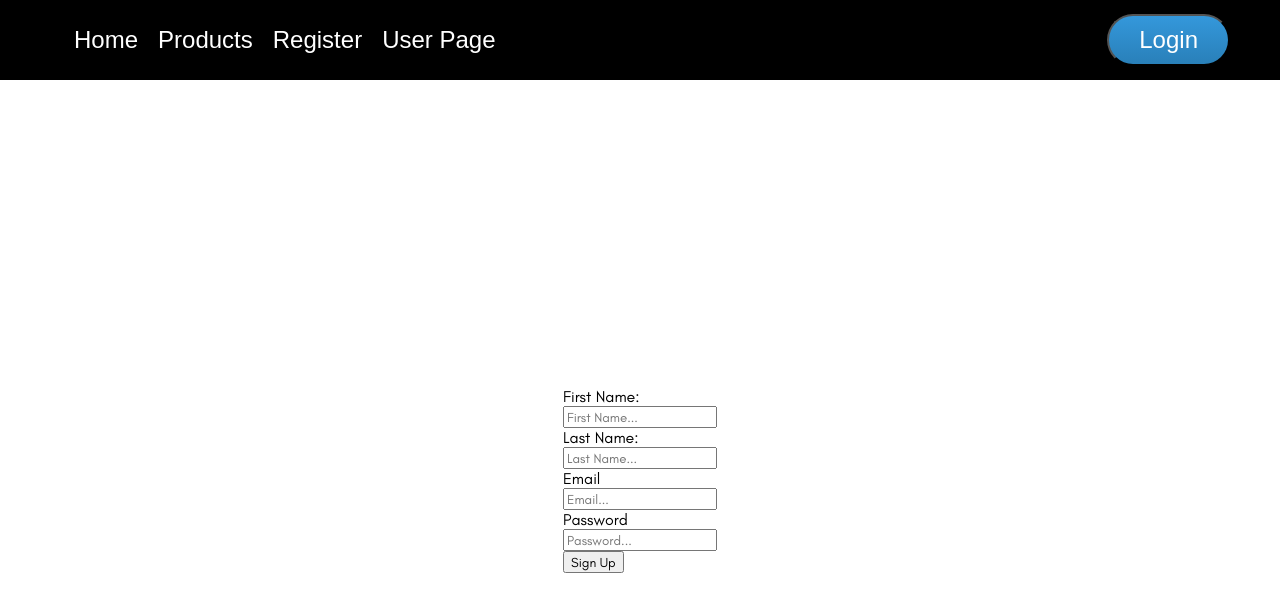
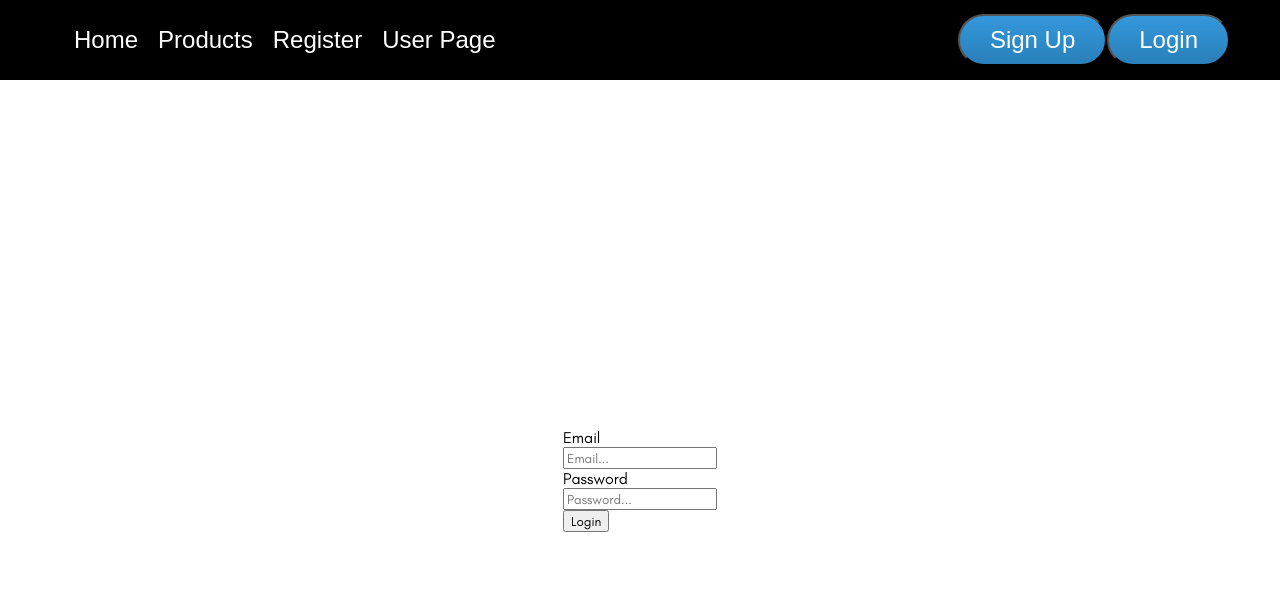
Before and after one commit to Jwill617Boston/StyledCompReact, a React (Create React App) app: page /login in a window 1280 px wide. Shown: the top 612 px of the page. Built offline with nearby package versions, Linux system fonts and the light colour scheme; no server answers.

Commit message:
auth update

```diff
--- a/src/App.js
+++ b/src/App.js
@@ -2,16 +2,17 @@ import { Routes, Route } from "react-router-dom";
 import { useEffect } from "react";
 
 import Home from "./components/home/Home";
-import Login from "./components/login/Login";
 import Register from "./components/regester/Regester";
 import UserPage from "./components/userpage/UserPage";
-import Layout from "./components/layout/Layout";
+import Layout from "./layout/Layout";
 import ErrorPage from "./components/errorpage/ErrorPage";
-import RequireAuth from "./components/layout/RequiredAuth";
+import RequireAuth from "./layout/RequiredAuth";
+import SignUp from "./components/signup/SignUp";
 
 import useAuth from "./utilities/useAuth";
 
 import { getAuth, onAuthStateChanged } from "firebase/auth";
+import Login from "./components/login/Login";
 
 const ROLES = {
    User: 2001,
@@ -21,19 +22,12 @@ const ROLES = {
 
 const App = () => {
    const fireauth = getAuth();
+   const user = fireauth.currentUser;
+
    const { auth, setAuth } = useAuth();
 
    useEffect(() => {
-      async function getUserState() {
-         await onAuthStateChanged(fireauth, (user) => {
-            if (user) {
-               const uid = user.uid;
-               setAuth({ ...auth, uid });
-            } else {
-            }
-         });
-      }
-      getUserState();
+      setAuth({ ...auth, user });
    }, []);
 
    console.log("app auth", auth);
@@ -43,8 +37,8 @@ const App = () => {
             <Route path="/" element={<Layout />}>
                {/* public routes */}
                <Route path="home" element={<Home />} />
+               <Route path="signup" element={<SignUp />} />
                <Route path="login" element={<Login />} />
-               <Route path="register" element={<Register />} />
                <Route element={<RequireAuth />}>
                   {/* user routes */}
                   <Route path="userpage" element={<UserPage />} />
--- a/src/components/form/FormComp.jsx
+++ b/src/components/form/FormComp.jsx
@@ -1,14 +1,5 @@
-import React, { useState, useEffect, useReducer } from "react";
-import { useNavigate } from "react-router-dom";
-import {
-   Button,
-   Form,
-   FormGroup,
-   Label,
-   Input,
-   FormText,
-   Col,
-} from "reactstrap";
+import React, { useReducer } from "react";
+import { Button, Form, FormGroup, Label, Input, Col } from "reactstrap";
 
 import {
    getAuth,
@@ -26,6 +17,8 @@ import { toast } from "react-toastify";
 
 import { db } from "../../firebase/FirebaseAuth";
 
+import { useNavigate } from "react-router-dom";
+
 const Container = styled.div`
    display: flex;
    height: 100vh;
@@ -41,6 +34,8 @@ const user = {
 };
 
 const FormComp = () => {
+   const navigate = useNavigate();
+
    const fireauth = getAuth();
    const { auth, setAuth } = useAuth();
 
@@ -67,7 +62,9 @@ const FormComp = () => {
 
    // HANLDER
 
-   const userSubmit = async () => {
+   const userSubmit = async (e) => {
+      e.preventDefault();
+
       console.log("CLicked");
 
       await createUserWithEmailAndPassword(
@@ -114,13 +111,14 @@ const FormComp = () => {
          }
       });
 
-
       const userCollectionRef = collection(db, `${auth.uid}`);
 
       await addDoc(userCollectionRef, {
          ...auth,
          Timestamp: serverTimestamp(),
       });
+
+      navigate("/userpage", { replace: true });
    };
 
    return (
--- a/src/components/login/Login.jsx
+++ b/src/components/login/Login.jsx
@@ -1,16 +1,133 @@
-import { useRef, useState, useEffect } from "react";
-import useAuth from "../../utilities/useAuth";
-import { Link, useNavigate, useLocation } from "react-router-dom";
+import React, { useReducer } from "react";
+import { Button, Form, FormGroup, Label, Input, Col } from "reactstrap";
+
+import { getAuth, signInWithEmailAndPassword } from "firebase/auth";
+
+import { collection, addDoc, serverTimestamp } from "firebase/firestore";
+
 import styled from "styled-components";
 
-import axios from "../../utilities/axios";
-import FormComp from "../form/FormComp";
-const LOGIN_URL = "../auth";
+import useAuth from "../../utilities/useAuth";
+
+import { toast } from "react-toastify";
+
+import { db } from "../../firebase/FirebaseAuth";
+
+import { useNavigate } from "react-router-dom";
+
+const Container = styled.div`
+   display: flex;
+   height: 100vh;
+   justify-content: center;
+   align-items: center;
+`;
+
+const user = {
+   email: "",
+   password: "",
+};
 
 const Login = () => {
+   const navigate = useNavigate();
+
+   const fireAuth = getAuth();
+   const { auth, setAuth } = useAuth();
+
+   // Reducer
+   const [userData, dispatch] = useReducer(reducer, user);
+
+   function reducer(userData, { type, payload }) {
+      switch (type) {
+         case "email":
+            return { ...userData, email: payload };
+         case "password":
+            return { ...userData, password: payload };
+
+         default:
+            throw new Error(`Unknown action type: ${type}`);
+      }
+   }
+
+   // FIREBASE REF
+
+   // HANLDER
+
+   const userSubmit = async () => {
+      console.log("CLicked");
+      await signInWithEmailAndPassword(
+         fireAuth,
+         userData.email,
+         userData.password
+      )
+         .then((userCredential) => {
+            // Signed in
+            const user = userCredential.user;
+            console.log("Logged IN");
+
+            // ...
+         })
+         .catch((error) => {
+            const errorCode = error.code;
+            const errorMessage = error.message;
+         });
+      navigate("/userpage", { replace: true });
+   };
+
    return (
       <>
-         <FormComp />
+         <Container>
+            <Form>
+               <FormGroup row>
+                  <Label for="email" sm={2}>
+                     Email
+                  </Label>
+                  <Col sm={10}>
+                     <Input
+                        id="email"
+                        name="email"
+                        placeholder="Email..."
+                        value={userData.email}
+                        onChange={(e) => {
+                           dispatch({
+                              type: "email",
+                              payload: e.target.value,
+                           });
+                        }}
+                     />
+                  </Col>
+               </FormGroup>
+               <FormGroup row>
+                  <Label for="password" sm={2}>
+                     Password
+                  </Label>
+                  <Col sm={10}>
+                     <Input
+                        id="password"
+                        name="password"
+                        placeholder="Password..."
+                        value={userData.password}
+                        onChange={(e) => {
+                           dispatch({
+                              type: "password",
+                              payload: e.target.value,
+                           });
+                        }}
+                     />
+                  </Col>
+               </FormGroup>
+               {/* SUBMIT BUTTON */}
+               <FormGroup check row>
+                  <Col
+                     sm={{
+                        offset: 2,
+                        size: 10,
+                     }}
+                  >
+                     <Button onClick={userSubmit}>Login</Button>
+                  </Col>
+               </FormGroup>
+            </Form>
+         </Container>
       </>
    );
 };
--- /dev/null
+++ b/src/components/signup/SignUp.jsx
@@ -0,0 +1,18 @@
+import { useRef, useState, useEffect } from "react";
+import useAuth from "../../utilities/useAuth";
+import { Link, useNavigate, useLocation } from "react-router-dom";
+import styled from "styled-components";
+
+import axios from "../../utilities/axios";
+import FormComp from "../form/FormComp";
+const LOGIN_URL = "../auth";
+
+const SignUp = () => {
+   return (
+      <>
+         <FormComp />
+      </>
+   );
+};
+
+export default SignUp;
--- a/src/components/topnav/TopBarNav.jsx
+++ b/src/components/topnav/TopBarNav.jsx
@@ -1,4 +1,5 @@
 import React, { useState } from "react";
+
 import {
    NavbarContainer,
    LeftContainer,
@@ -11,8 +12,6 @@ import {
    OpenLinksButton,
    NavbarLinkExtended,
 } from "./TopBarNav.style.js";
-
-import { Button } from "reactstrap";
 
 import useAuth from "../../utilities/useAuth";
 
@@ -48,7 +47,7 @@ function TopBarNav() {
                <RightContainer>
                   {!auth.uid ? (
                      <NavBarLoginButton>
-                        <NavbarLink to="/Login"> Login</NavbarLink>
+                        <NavbarLink to="/signup"> Sign Up</NavbarLink>
                      </NavBarLoginButton>
                   ) : (
                      <NavBarLoginButton
@@ -65,6 +64,9 @@ function TopBarNav() {
                         Log Out
                      </NavBarLoginButton>
                   )}
+                  <NavBarLoginButton>
+                     <NavbarLink to="/login"> Login</NavbarLink>
+                  </NavBarLoginButton>
                </RightContainer>
             </NavbarInnerContainer>
             {extendNavbar && (
--- a/src/firebase/FirebaseAuth.jsx
+++ b/src/firebase/FirebaseAuth.jsx
@@ -20,5 +20,4 @@ const firebaseConfig = {
 
 // Initialize Firebase
 const app = initializeApp(firebaseConfig);
-const analytics = getAnalytics(app);
 export const db = getFirestore(app);
--- a/src/components/layout/Layout.jsx
+++ b/src/layout/Layout.jsx
@@ -1,6 +1,6 @@
 import React from "react";
 import { Outlet } from "react-router-dom";
-import TopBarNav from "../topnav/TopBarNav";
+import TopBarNav from "../components/topnav/TopBarNav";
 
 const Layout = () => {
    return (
--- a/src/components/layout/RequiredAuth.jsx
+++ b/src/layout/RequiredAuth.jsx
@@ -1,5 +1,6 @@
 import { useLocation, Navigate, Outlet } from "react-router-dom";
-import useAuth from "../../utilities/useAuth";
+import useAuth from "../utilities/useAuth";
+import { getAuth } from "firebase/auth";
 
 const RequireAuth = ({ allowedRoles }) => {
    const { auth } = useAuth();
```
